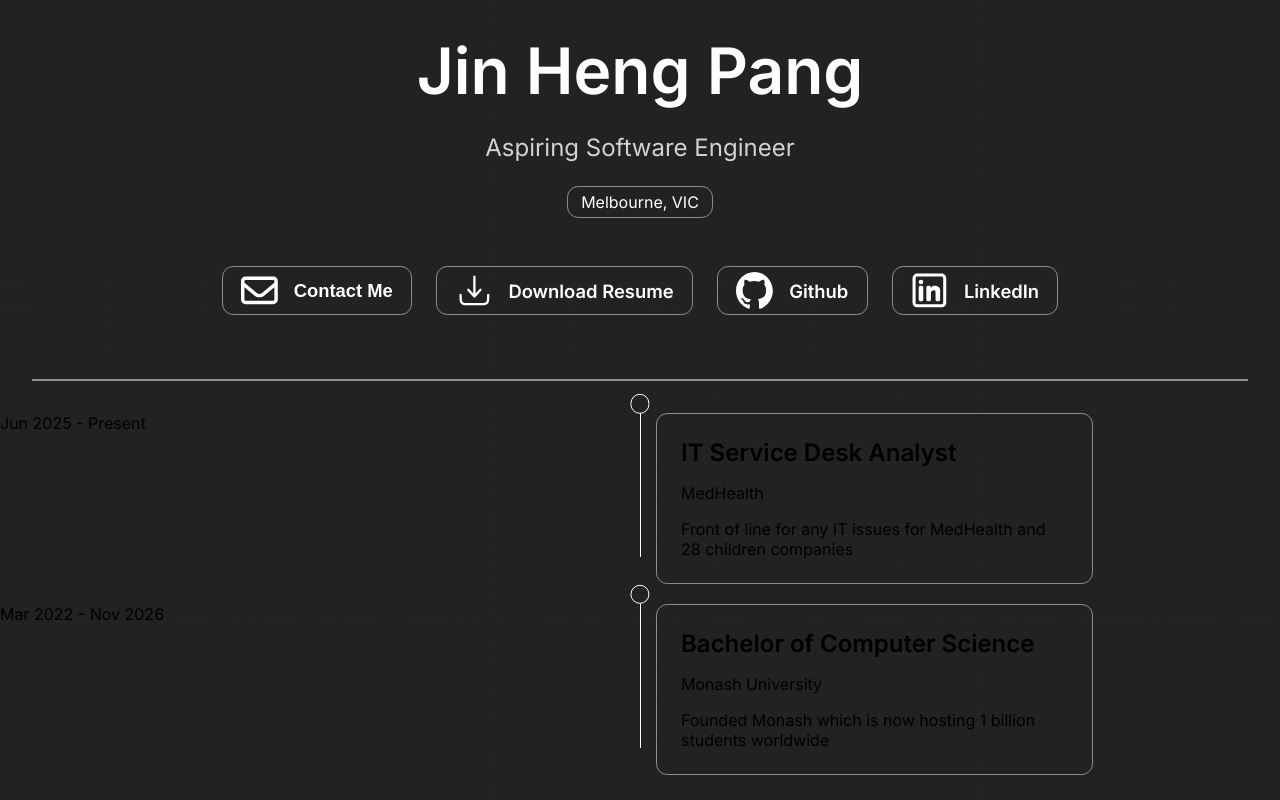
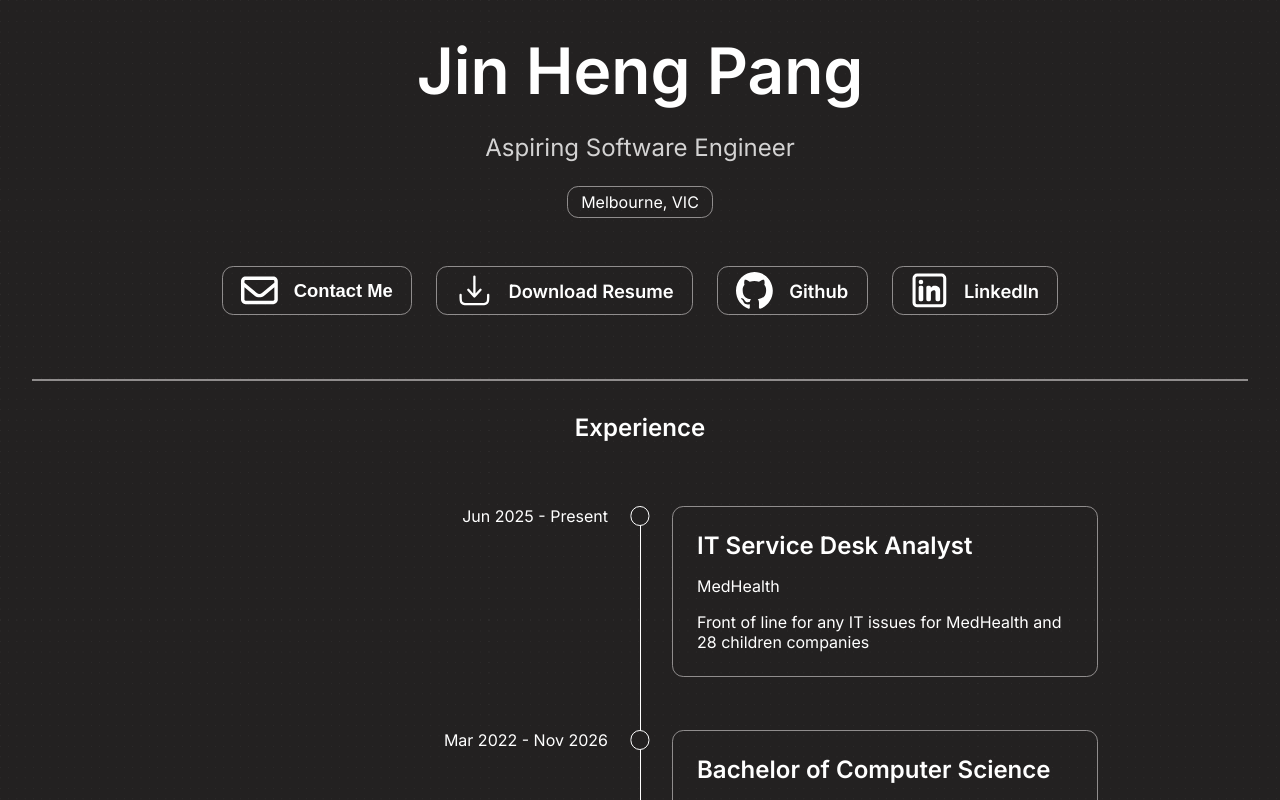
Before and after one commit to jinheng-pang/jin-portfolio, a React (Vite) app: page / in a window 1280 px wide. Shown: the top 800 px of the page. Built offline with nearby package versions, Linux system fonts and the light colour scheme.

Commit message:
Style experience section

```diff
--- a/src/components/experiences/Experience.tsx
+++ b/src/components/experiences/Experience.tsx
@@ -10,21 +10,22 @@ const experiences: ExperienceProps[] = [MedHealth, Monash];
 
 const Experience = () => {
   return (
+    <div className="experience">
+        <h2 className="heading">Experience</h2>
         <div className="timeline">
             {experiences.map((exp, idx) => (
                 <li className="timelineItem" key={idx}>
                     <time className="timelineDuration">{exp.duration}</time>
                     <div className="timelineMiddle">
                         <div className="timelinePoint">
-
                         </div>
                     </div>
                     <div className="timelineContent">
                         <ExperienceCard {...exp} />
                     </div>
-
                 </li>
             ))}
+        </div>
     </div>
   )
 }
--- a/src/components/experiences/experience.css
+++ b/src/components/experiences/experience.css
@@ -1,34 +1,46 @@
+.experience {
+    display: flex;
+    flex-direction: column;
+    gap: 4rem;
+}
+
+.experience .heading {
+    display: flex;
+    justify-content: center;
+    align-items: center;
+}
+
 .timeline {
     display: grid;
-    gap: 1.2rem;
 }
 
 .timelineItem {
     display: grid;
     grid-template-columns: 1fr 0.005rem 1fr;
     grid-template-areas: "duration line content";
-    gap: 1rem;
+    gap: 2rem;
 }
 
-.timelineItemDuration {
+.timelineDuration {
     grid-area: duration;
+    justify-self: end;
 }
 
 .timelineMiddle {
     position: relative;
     grid-area: line;
     background: var(--fill);
-    height: 9rem;
+    height: 14rem;
 }
 
 .timelinePoint {
     position: absolute;
     top: 0;
-    transform: translate(-50%, -100%);
+    transform: translate(-50%, 0);
     height: 1.2rem;
     width: 1.2rem;
     z-index: 1;
-    background: none;
+    background: var(--background-color);
     border: 0.005rem var(--border-type) var(--fill);
     border-radius: 50%;
 }
--- a/src/header/header.css
+++ b/src/header/header.css
@@ -1,5 +1,4 @@
 .header {
-    color: white;
     padding: 2rem 0;
     display: flex;
     flex-direction: column;
--- a/src/index.css
+++ b/src/index.css
@@ -3,6 +3,7 @@ body {
   margin: 0;
   padding: 0;
   overflow: hidden;
+  color: white;
 }
 
 * {
```
Lines whose indentation alone changed are shown as unchanged.
